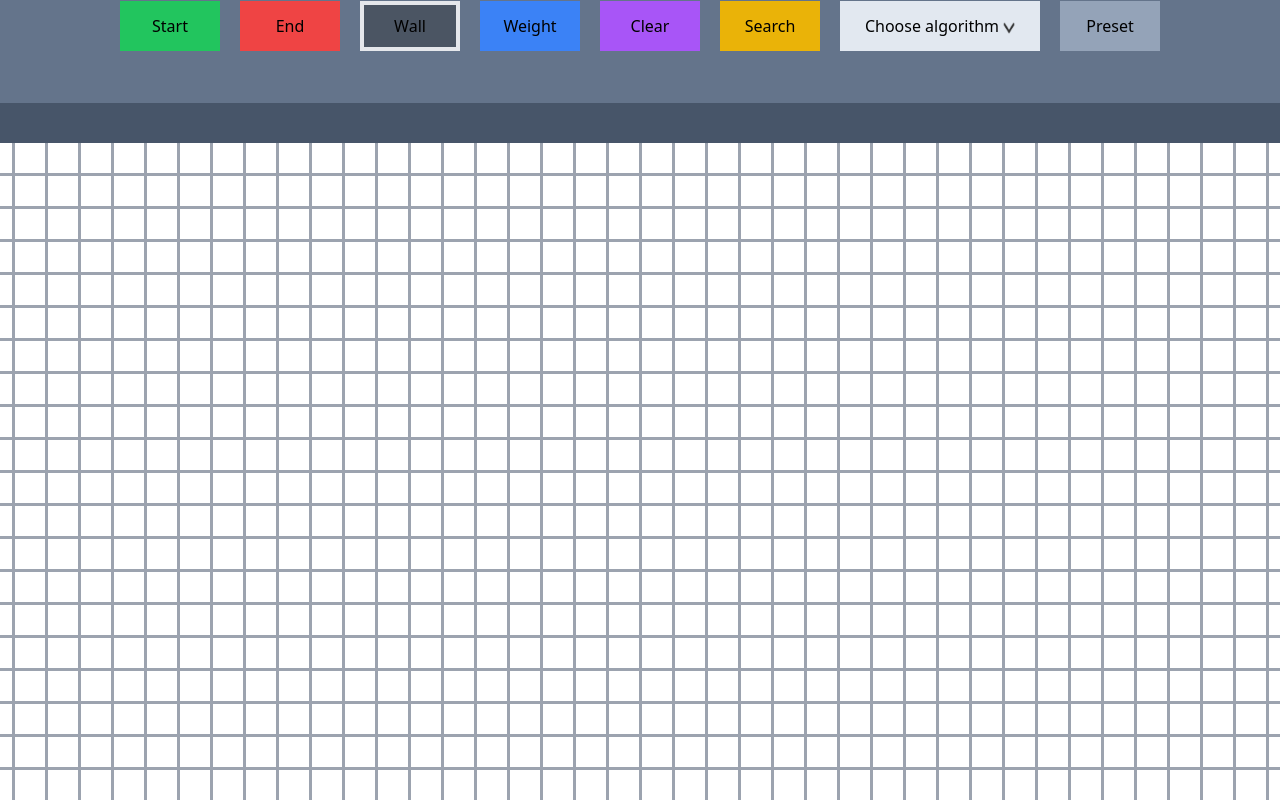
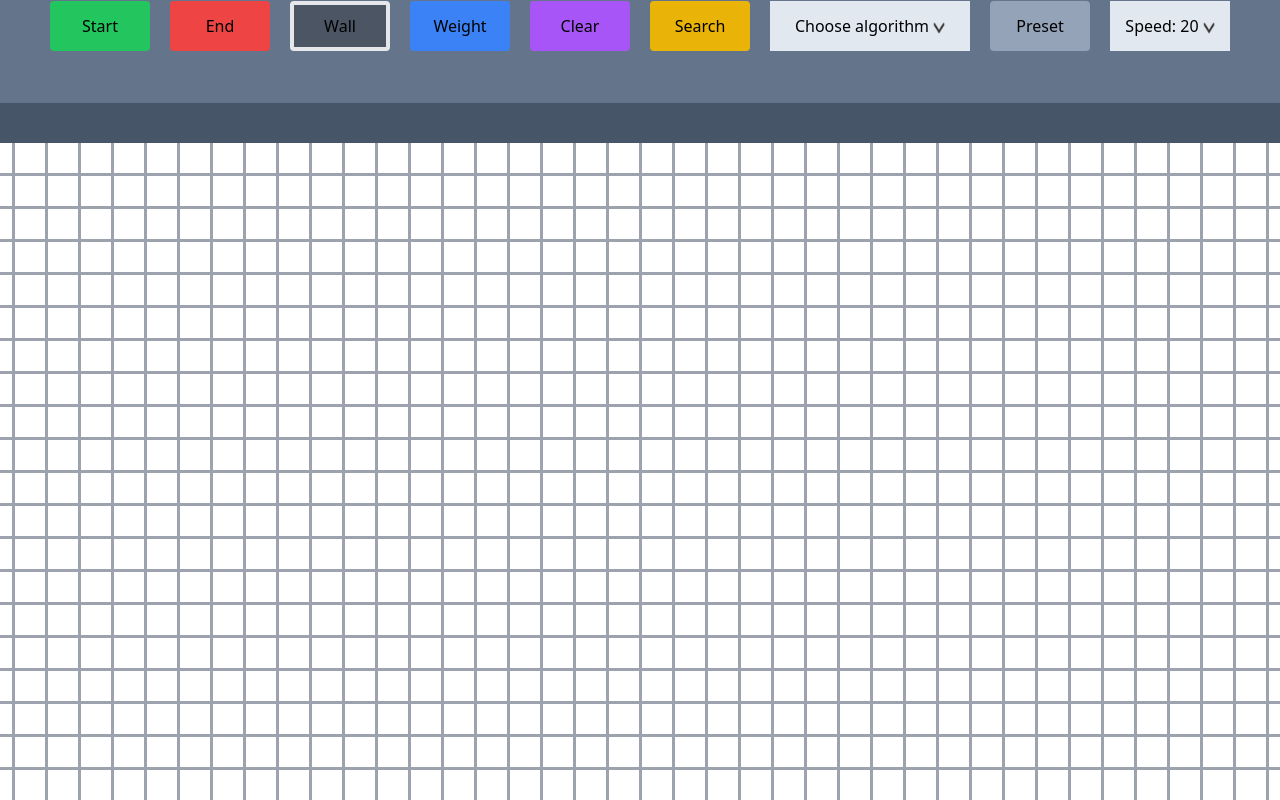
Before and after one commit to Al1babax/pathfinding_visualization, a React (Create React App) app: page / in a window 1280 px wide. Shown: the top 800 px of the page. Built offline with nearby package versions, Linux system fonts and the light colour scheme; the HTML template or start-up script is replaced by a standard one.

Commit message:
added speed button and color animation

```diff
--- a/src/pages/home.jsx
+++ b/src/pages/home.jsx
@@ -5,6 +5,7 @@ import { DFS } from "../algorithms/DFS";
 export function Home() {
 
     const [grid, setGrid] = useState([]);
+    const [gridHTML, setGridHTML] = useState([]);
     const [mouseIsPressed, setMouseIsPressed] = useState(false);
     const [selectMode, setSelectMode] = useState("wall");
     const [startNode, setStartNode] = useState(null);
@@ -13,8 +14,10 @@ export function Home() {
     const [isPathFound, setIsPathFound] = useState(false);
     const [isPathFinding, setIsPathFinding] = useState(false);
     const [algorithm, setAlgorithm] = useState("Choose algorithm");
-    const [speed, setSpeed] = useState(10);
+    const [speed, setSpeed] = useState(20);
     const [dropdonwOpen, setDropdownOpen] = useState(false);
+    const [dropdownSpeedOpen, setDropdownSpeedOpen] = useState(false);
+
 
     function createGrid() {
         const grid = [];
@@ -179,16 +182,26 @@ export function Home() {
         }
 
         if (algorithm === "Deep search algorithm") {
-            const {visitedNodesInOrder, nodesInShortestPathOrder, searchedNodesInOrder} = DFS(props);
+            const { visitedNodesInOrder, nodesInShortestPathOrder, searchedNodesInOrder } = DFS(props);
             console.log("shortestPath", nodesInShortestPathOrder);
             animatePathFinding(visitedNodesInOrder, nodesInShortestPathOrder, searchedNodesInOrder);
             //console.log(grid);
         }
+
+        setIsRunning(false);
+        setIsPathFinding(false);
+        setIsPathFound(false);
+    }
+
+    function handleSpeedDropdown(value) {
+        setSpeed(value);
+        setDropdownSpeedOpen(!dropdownSpeedOpen);
     }
 
     if (grid.length === 0) {
         createGrid();
     }
+
 
     let grid_html = [];
     grid.map((node) => {
@@ -196,13 +209,15 @@ export function Home() {
             <button
                 key={node.id}
                 id={node.id}
-                className={`node ${node.color} w-[30px] h-[30px]`}
+                className={`node ${node.color} w-[30px] h-[30px] ease-in-out duration-[400ms] ${(mouseIsPressed | isRunning) && "hover:scale-125"} ${isRunning && "cursor-not-allowed"}`}
                 onMouseDown={() => handleMouseDown(node.id)}
                 onMouseUp={() => setMouseIsPressed(false)}
                 onMouseEnter={() => handleMouseEnter(node.id)}
             ></button>
         )
     })
+    //setGridHTML(grid_html);
+
 
     const algorithms = ["Deep search algorithm", "Breadth search algorithm", "Dijkstra's algorithm", "A* algorithm"];
     let dropdownbox = [];
@@ -220,26 +235,51 @@ export function Home() {
         </div>
     )
 
+    const speedOptions = [
+        { name: "Slow", value: 50 },
+        { name: "Normal", value: 25 },
+        { name: "Fast", value: 10 },
+    ];
+    let speedDropdownOptions = [];
+    let speedDropdownbox = [];
 
+    speedOptions.map((speedOption, index) => {
+        speedDropdownOptions.push(
+            <button key={index} className='w-full h-full px-1 py-2 hover:bg-slate-400' onClick={() => handleSpeedDropdown(speedOption.value)}>{speedOption.name}</button>
+        )
+    })
+
+    speedDropdownbox.push(
+        <div className="box w-full absolute top-12 z-10 bg-slate-200">
+            {speedDropdownOptions}
+        </div>
+    )
 
     return (
         <div className='bg-slate-600 w-full h-screen flex flex-col items-center'>
             <div className="controls w-full h-[100px] bg-slate-500">
                 <div className="flex flex-row h-full w-full justify-center items-center gap-5">
-                    <button className={`bg-green-500 w-[100px] h-[50px] ${selectMode === "start" ? "border-4" : ""}`} onClick={() => setSelectMode("start")}>Start</button>
-                    <button className={`bg-red-500 w-[100px] h-[50px] ${selectMode === "end" ? "border-4" : ""}`} onClick={() => setSelectMode("end")}>End</button>
-                    <button className={`bg-gray-600 w-[100px] h-[50px] ${selectMode === "wall" ? "border-4" : ""}`} onClick={() => setSelectMode("wall")}>Wall</button>
-                    <button className={`bg-blue-500 w-[100px] h-[50px] ${selectMode === "weight" ? "border-4" : ""}`} onClick={() => setSelectMode("weight")}>Weight</button>
-                    <button className={`bg-purple-500 w-[100px] h-[50px] ${selectMode === "clear" ? "border-4" : ""}`} onClick={reset}>Clear</button>
-                    <button className={`bg-yellow-500 w-[100px] h-[50px] hover:brightness-110`} onClick={startPathFinding}>Search</button>
-                    <div className="dropdown w-[200px] h-[50px] bg-slate-200 relative">
+                    <button className={`bg-green-500 w-[100px] h-[50px] ${selectMode === "start" ? "border-4" : ""} rounded`} onClick={() => setSelectMode("start")}>Start</button>
+                    <button className={`bg-red-500 w-[100px] h-[50px] ${selectMode === "end" ? "border-4" : ""} rounded`} onClick={() => setSelectMode("end")}>End</button>
+                    <button className={`bg-gray-600 w-[100px] h-[50px] ${selectMode === "wall" ? "border-4" : ""} rounded`} onClick={() => setSelectMode("wall")}>Wall</button>
+                    <button className={`bg-blue-500 w-[100px] h-[50px] ${selectMode === "weight" ? "border-4" : ""} rounded`} onClick={() => setSelectMode("weight")}>Weight</button>
+                    <button className={`bg-purple-500 w-[100px] h-[50px] ${selectMode === "clear" ? "border-4" : ""} rounded`} onClick={reset}>Clear</button>
+                    <button className={`bg-yellow-500 w-[100px] h-[50px] hover:brightness-110 rounded`} onClick={startPathFinding}>Search</button>
+                    <div className="dropdown w-[200px] h-[50px] bg-slate-200 relative" onMouseLeave={() => setDropdownOpen(!dropdonwOpen)}>
                         <button className='dropdown w-full h-full  flex justify-center items-center' onClick={() => setDropdownOpen(!dropdonwOpen)}>
                             <div className="option">{algorithm}</div>
                             <img src={dropdownImage} className={`w-3 h-3 ml-1 mt-1 ${dropdonwOpen ? "rotate-180" : "rotate-0"} ease-in-out duration-300`} alt="" />
                         </button>
                         {dropdonwOpen ? dropdownbox : null}
                     </div>
-                    <button className={`bg-slate-400 w-[100px] h-[50px] hover:brightness-110`} onClick={setupPresetMaze}>Preset</button>
+                    <button className={`bg-slate-400 w-[100px] h-[50px] hover:brightness-110 rounded`} onClick={setupPresetMaze}>Preset</button>
+                    <div className="dropdown w-[120px] h-[50px] bg-slate-200 relative" onMouseLeave={() => setDropdownSpeedOpen(!dropdownSpeedOpen)}>
+                        <button className='dropdown w-full h-full  flex justify-center items-center' onClick={() => setDropdownSpeedOpen(!dropdownSpeedOpen)}>
+                            <div className="option">Speed: {speed}</div>
+                            <img src={dropdownImage} className={`w-3 h-3 ml-1 mt-1 ${dropdownSpeedOpen ? "rotate-180" : "rotate-0"} ease-in-out duration-300`} alt="" />
+                        </button>
+                        {dropdownSpeedOpen ? speedDropdownbox : null}
+                    </div>
                 </div>
             </div>
             <div className="legend w-full h-[100px] bg-slate-500"></div>
```
